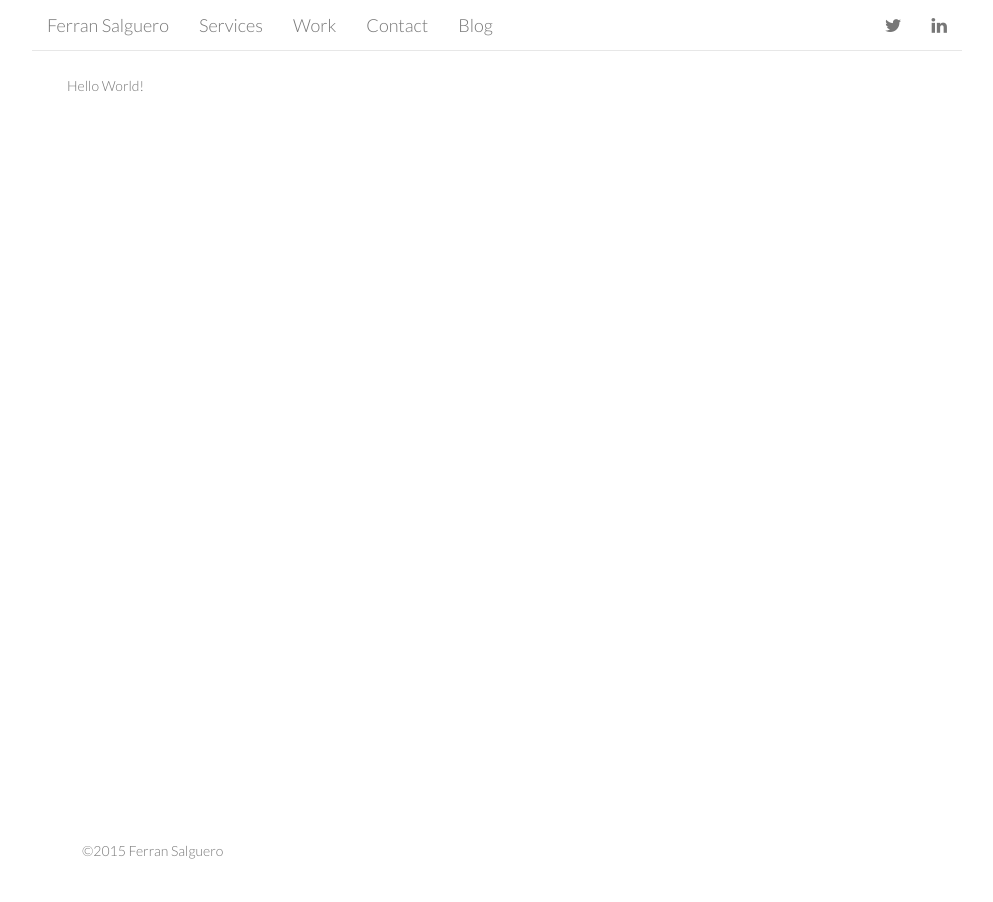
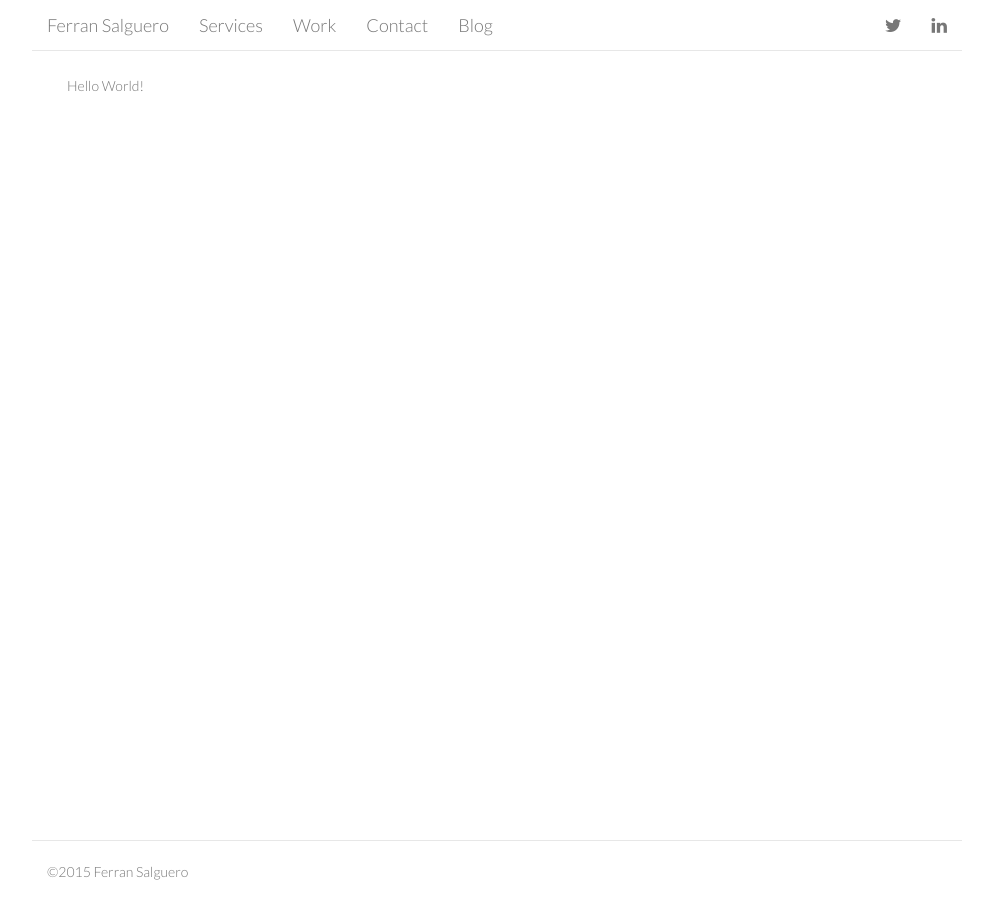
Before and after one commit to FerranSalguero/ferransalguero.github.io, a Jekyll site: the page built from index.html, in a window 1280 px wide. Shown: the whole page, without its empty margins (143-1136 px from the left). Built offline with Jekyll 4.4.1, drawn with Linux system fonts in a browser that asks for light colours; nearby versions of some CDN libraries; Markdown is read by kramdown in place of the engine named in the settings; the list of posts is cut into pages by our own code.

Commit message:
footer padding

```diff
--- a/_includes/footer.html
+++ b/_includes/footer.html
@@ -1,7 +1,10 @@
 <footer>
 	<div class="container-fluid">
 		<div class="row">
-		<div class="col-xs-12 col-md-3">&copy;2015 Ferran Salguero</div>
+			<div class="col-xs-12 col-md-3">
+				<div class="muted credit">
+					&copy;2015 Ferran Salguero</div>
+				</div>
+			</div>
 		</div>
-	</div>
-</footer>
+	</footer>
--- a/_layouts/default.html
+++ b/_layouts/default.html
@@ -36,7 +36,10 @@
 
 			{{ content }}
 
+			<div class="push"></div>
+
 		</div>
+
 		{% include footer.html %}
 	</body>
 	</html>
--- a/stylesheets/styles.css
+++ b/stylesheets/styles.css
@@ -29,8 +29,17 @@ html, body {
   /*padding-left: 25px;*/
 }
 
+footer .container-fluid {
+  border-top: 1px #e7e7e7 solid;
+  max-width: 930px;;
+}
+
 .navbar a {
     font-size: 18px;
+}
+
+.credit {
+  margin: 20px 0;
 }
 
 h1, h2, h3, h4, h5, h6 {
@@ -76,6 +85,7 @@ a small {
   max-width:860px;
   margin:0 auto -60px;
   padding-top: 75px;
+  padding-bottom: 30px;
   min-height: 100%;
   height: auto !important
 }
@@ -206,7 +216,7 @@ hr {
   margin:0 0 20px;
 }
 
-footer {
+footer, .push {
   /*width:270px;
   float:left;
   position:fixed;
```
